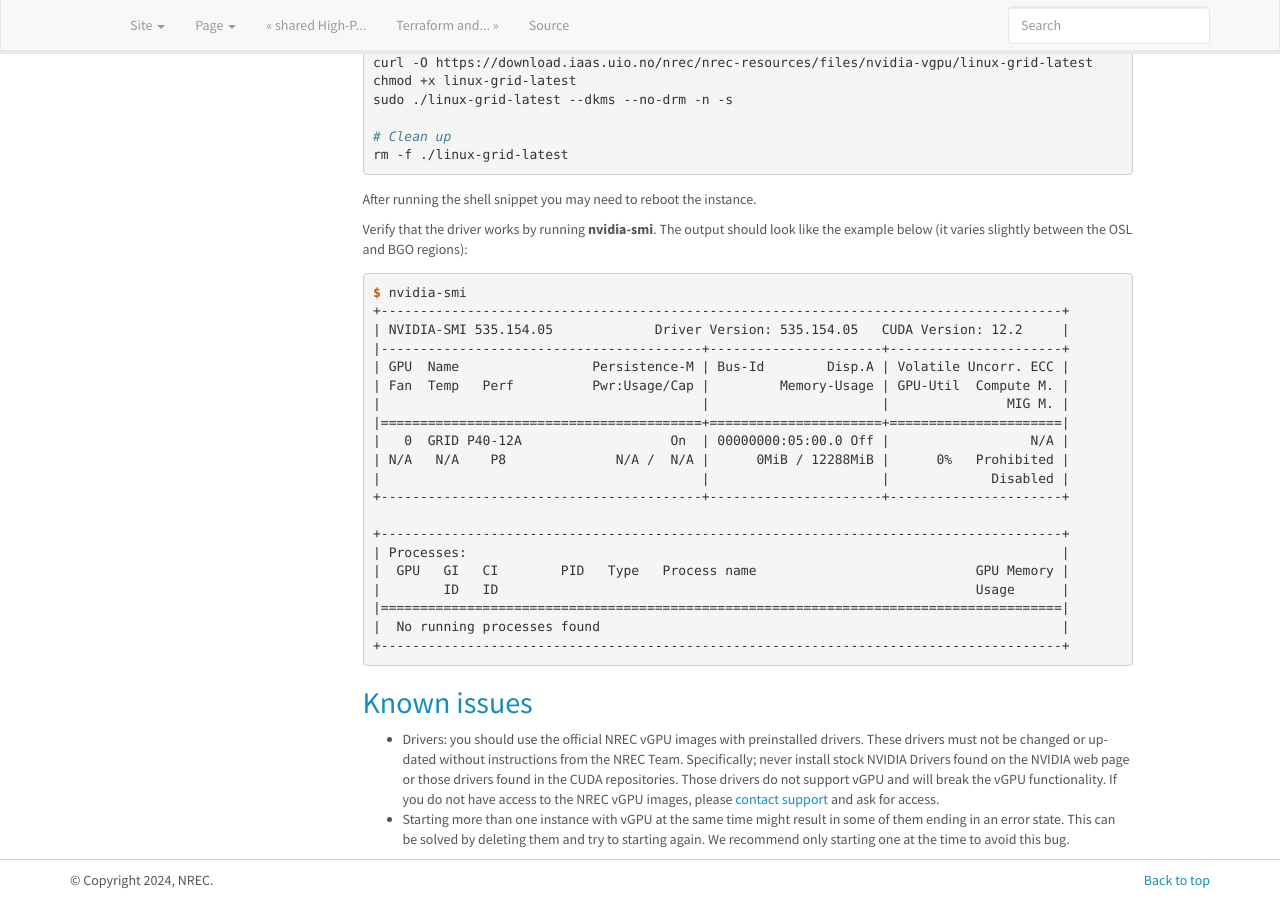
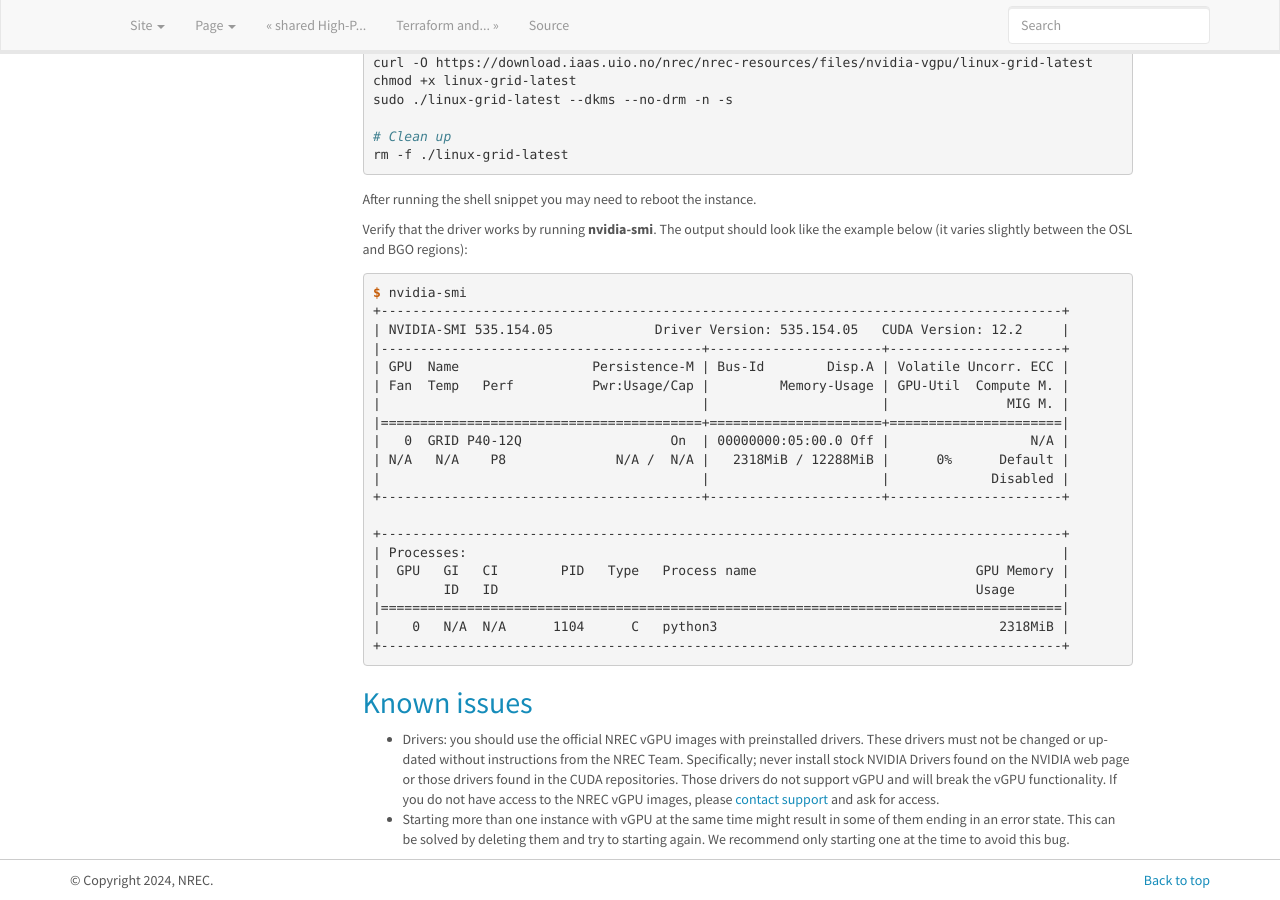
Before and after one commit to norcams/docs-enduser, a Sphinx documentation site: the page built from docs/vgpu.rst, in a window 1280 px wide and 900 px high, scrolled down 3776 px. Built offline with Sphinx 7.4.7, drawn with Linux system fonts in a browser that asks for light colours.

Commit message:
nvidia-smi

```diff
--- a/docs/vgpu.rst
+++ b/docs/vgpu.rst
@@ -268,8 +268,8 @@ and BGO regions):
   | Fan  Temp   Perf          Pwr:Usage/Cap |         Memory-Usage | GPU-Util  Compute M. |
   |                                         |                      |               MIG M. |
   |=========================================+======================+======================|
-  |   0  GRID P40-12A                   On  | 00000000:05:00.0 Off |                  N/A |
-  | N/A   N/A    P8              N/A /  N/A |      0MiB / 12288MiB |      0%   Prohibited |
+  |   0  GRID P40-12Q                   On  | 00000000:05:00.0 Off |                  N/A |
+  | N/A   N/A    P8              N/A /  N/A |   2318MiB / 12288MiB |      0%      Default |
   |                                         |                      |             Disabled |
   +-----------------------------------------+----------------------+----------------------+
 
@@ -278,7 +278,7 @@ and BGO regions):
   |  GPU   GI   CI        PID   Type   Process name                            GPU Memory |
   |        ID   ID                                                             Usage      |
   |=======================================================================================|
-  |  No running processes found                                                           |
+  |    0   N/A  N/A      1104      C   python3                                    2318MiB |
   +---------------------------------------------------------------------------------------+
 
 
```
